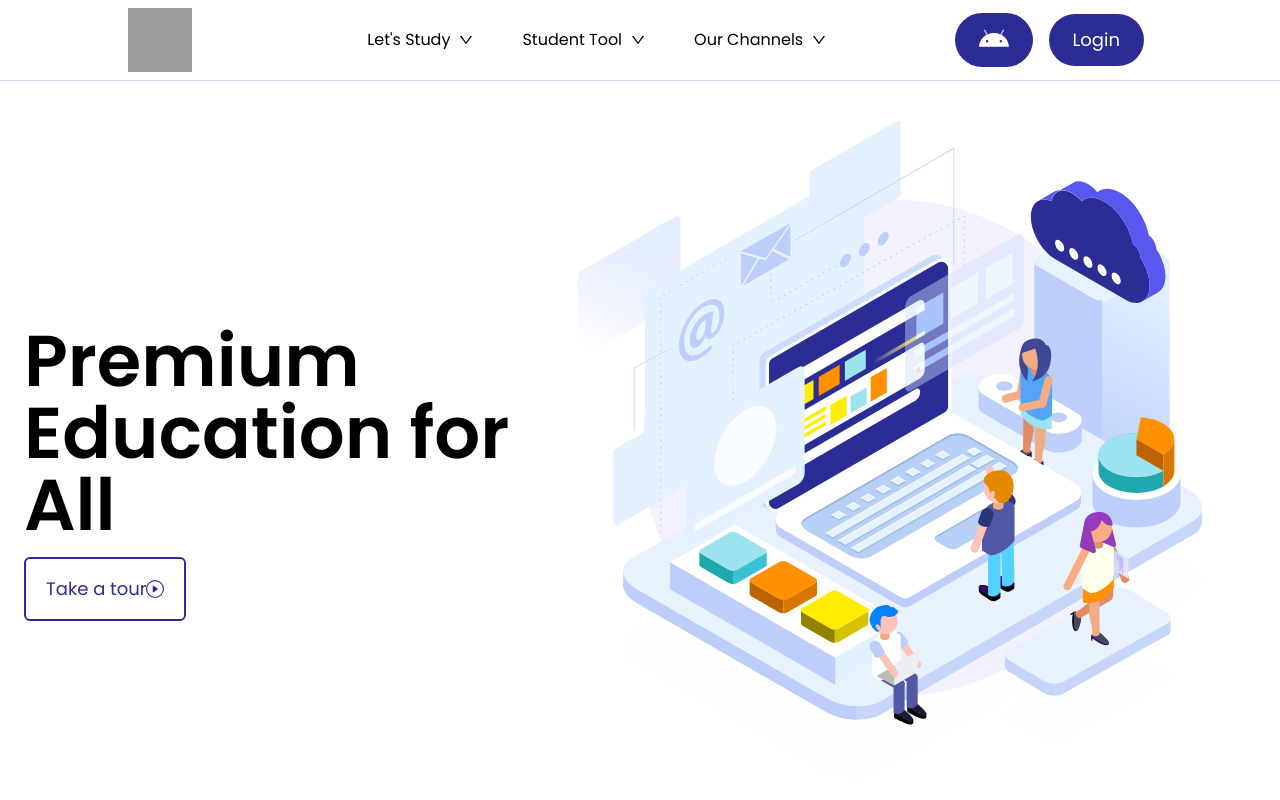
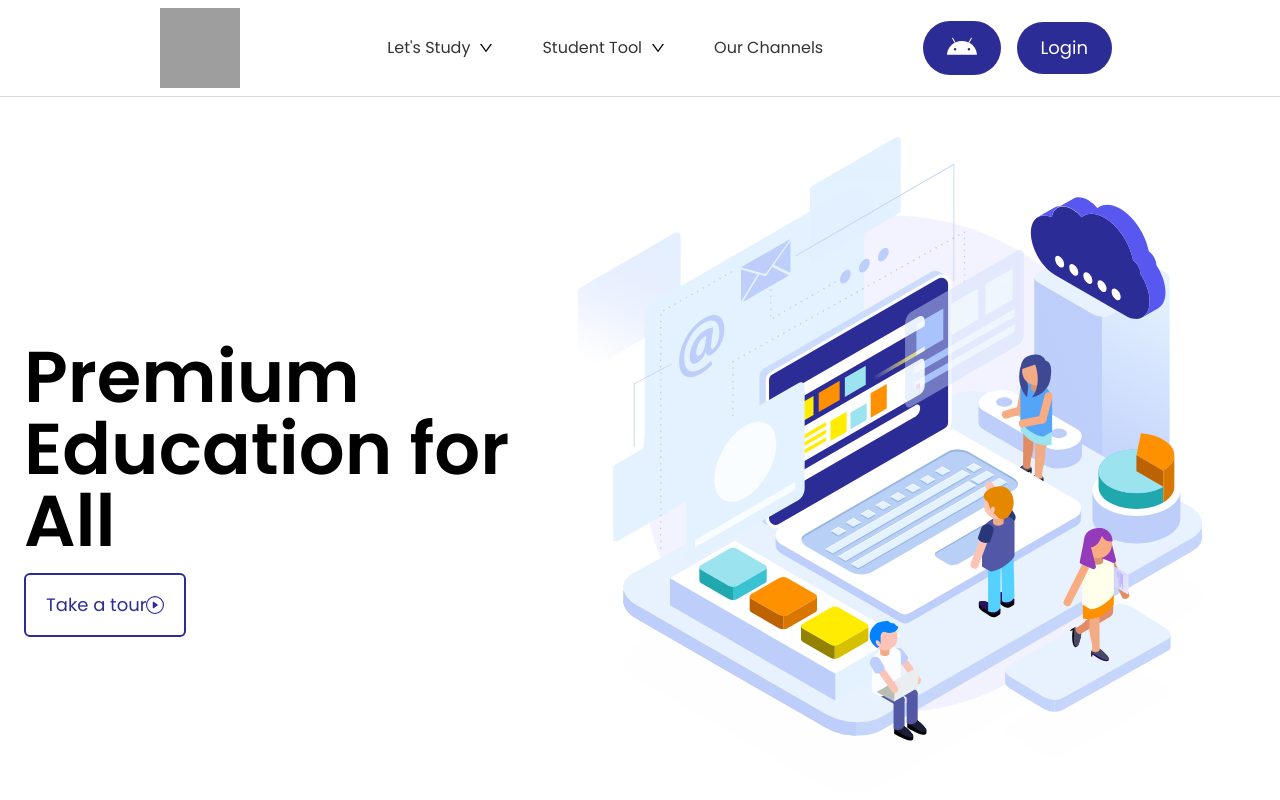
Before and after one commit to ms29ash/Apni-Kaksha, a React (Create React App) app: page / in a window 1280 px wide. Shown: the top 800 px of the page. Built offline with nearby package versions, Linux system fonts and the light colour scheme; grey boxes are pictures that could not be loaded.

Commit message:
add dropdown in nav and set up routes

```diff
--- a/package.json
+++ b/package.json
@@ -11,6 +11,7 @@
     "react-dom": "^18.1.0",
     "react-icons": "^4.4.0",
     "react-reveal": "^1.2.2",
+    "react-router-dom": "6",
     "react-scripts": "5.0.1",
     "web-vitals": "^2.1.0"
   },
--- a/src/App.css
+++ b/src/App.css
@@ -6,3 +6,25 @@
 .quote {
     border-radius: 500px/300px;
 }
+.option:hover .arrow {
+    transform: rotate(180deg);
+}
+.bubble::before {
+    content: "";
+    position: absolute;
+    bottom: 100%;
+    left: 45%;
+    width: 0;
+    height: 0;
+    border-right: 18px solid transparent;
+    border-bottom: 13px solid #fff;
+    border-left: 13px solid transparent;
+}
+.drop-down:hover > .drop-down-content {
+    display: block;
+}
+
+.dropdown:hover > .dropdown-content {
+    display: block;
+    left: 6%;
+}
--- a/src/App.js
+++ b/src/App.js
@@ -1,13 +1,17 @@
 import './App.css';
 import Home from './Components/Home';
 import './Styles/style.css'
+import { Routes, Route } from "react-router-dom";
+
 
 function App() {
   return (
-    <div className="App">
-      <Home />
+    <Routes>
+      <Route path="/" element={<Home />} />
 
-    </div>
+
+
+    </Routes>
   );
 }
 
--- a/src/Components/Navbar.js
+++ b/src/Components/Navbar.js
@@ -2,6 +2,8 @@ import React from 'react'
 import tw from 'tailwind-styled-components'
 import { FaAndroid } from "react-icons/fa";
 import { AiOutlineDown } from "react-icons/ai";
+import { Link } from "react-router-dom";
+
 
 function Navbar() {
     return (
@@ -9,9 +11,45 @@ function Navbar() {
             <Img src="https://www.apnikaksha.net/static/media/Logo.40905f46.jpeg" alt="" />
             <Container>
                 <Options>
-                    <Ul><p>Let's Study</p> <Arrow /></Ul>
-                    <Ul><p> Student Tool</p><Arrow /></Ul>
-                    <Ul><p> Our Channels</p><Arrow /></Ul>
+                    <Ul ><Text>Let's Study</Text> <Arrow />
+                        <Dropdown >
+                            <Bubble></Bubble>
+                            <Li >Coding
+
+                                <SubDropdown >
+                                    <Li>Web Development</Li>
+                                    <Li>Java Placement Course</Li>
+                                </SubDropdown>
+                            </Li>
+                            <Li >JEE Mains
+                                <SubDropdown >
+                                    <Li>Maths</Li>
+
+                                </SubDropdown>
+                            </Li>
+                            <Li >Boards
+                                <SubDropdown >
+                                    <Li>XII</Li>
+
+                                </SubDropdown>
+                            </Li>
+                            <Li>Neet
+                                <SubDropdown >
+                                    <Li>Inorganic Chemistry</Li>
+
+                                </SubDropdown></Li>
+
+                        </Dropdown>
+
+                    </Ul>
+                    <Ul ><Text> Student Tool</Text><Arrow />
+                        <Dropdown>
+                            <Bubble></Bubble>
+                            <Li>Periodic Table</Li>
+
+
+                        </Dropdown></Ul>
+                    <Ul><Text> Our Channels</Text></Ul>
                 </Options>
                 <Icons>
                     <Icon>
@@ -27,12 +65,18 @@ function Navbar() {
 
 export default Navbar
 
-const Header = tw.header`flex justify-center px-32 py-2 w-full  items-center border-payment-purple/20 border-b-[0.5px]`
+const Header = tw.header`flex justify-center px-40 py-2 w-full  items-center border-payment-purple/20 border-b-[0.5px]`
 const Container = tw.div`  flex items-center justify-between flex-1`
-const Img = tw.img`w-16 h-16 object-cover mr-10`
+const Img = tw.img`w-20 h-20 object-cover mr-10`
 const Options = tw.div` flex justify-center items-center flex-wrap ml-4 flex-1`
-const Ul = tw.ul`px-6 flex items-center cursor-pointer py-2`
-const Arrow = tw(AiOutlineDown)`ml-2`
+const Ul = tw.ul`px-6 flex items-center cursor-pointer py-5 option relative dropdown`
+const Text = tw.p`text-black/80`
+const Arrow = tw(AiOutlineDown)`ml-2 transition-transform arrow`
 const Icons = tw.div`flex  items-center`
 const Icon = tw.div`text-lg px-6 py-3 mx-2 bg-payment-purple rounded-full text-white cursor-pointer`
 const Android = tw(FaAndroid)`text-[30px] `
+
+const Dropdown = tw.div`hidden absolute top-14 left-[12%] drop-shadow-xl  bg-white md:w-56 w-40 rounded md:absolute dropdown-content transition duration-150 ease-in-out origin-top lg:min-w-32 filter md:drop-shadow md:text-center text-sm  z-10 shadow-lg `
+const SubDropdown = tw(Dropdown)` text-black  left-full top-0 absolute drop-down-content`
+const Bubble = tw.div`bubble`
+const Li = tw.div`px-4 py-3 my-2 hover:bg-payment-purple hover:text-white relative drop-down`
--- a/src/Styles/style.css
+++ b/src/Styles/style.css
@@ -465,6 +465,9 @@ video {
 .right-0 {
   right: 0px;
 }
+.top-\[5vh\] {
+  top: 5vh;
+}
 .left-0 {
   left: 0px;
 }
@@ -562,8 +565,8 @@ video {
 .h-screen {
   height: 100vh;
 }
-.h-16 {
-  height: 4rem;
+.h-20 {
+  height: 5rem;
 }
 .max-h-\[300px\] {
   max-height: 300px;
@@ -604,8 +607,8 @@ video {
 .w-\[50\%\] {
   width: 50%;
 }
-.w-16 {
-  width: 4rem;
+.w-20 {
+  width: 5rem;
 }
 .max-w-\[900px\] {
   max-width: 900px;
@@ -851,8 +854,8 @@ video {
 .font-semibold {
   font-weight: 600;
 }
-.leading-6 {
-  line-height: 1.5rem;
+.leading-8 {
+  line-height: 2rem;
 }
 .leading-\[2\.75rem\] {
   line-height: 2.75rem;
--- a/src/index.js
+++ b/src/index.js
@@ -3,11 +3,15 @@ import ReactDOM from 'react-dom/client';
 import './index.css';
 import App from './App';
 import reportWebVitals from './reportWebVitals';
+import { BrowserRouter } from "react-router-dom";
+
 
 const root = ReactDOM.createRoot(document.getElementById('root'));
 root.render(
   <React.StrictMode>
-    <App />
+    <BrowserRouter>
+      <App />
+    </BrowserRouter>
   </React.StrictMode>
 );
 
```
Also changed, not shown: 1 other file (tests, documents, lock files or other folders).
